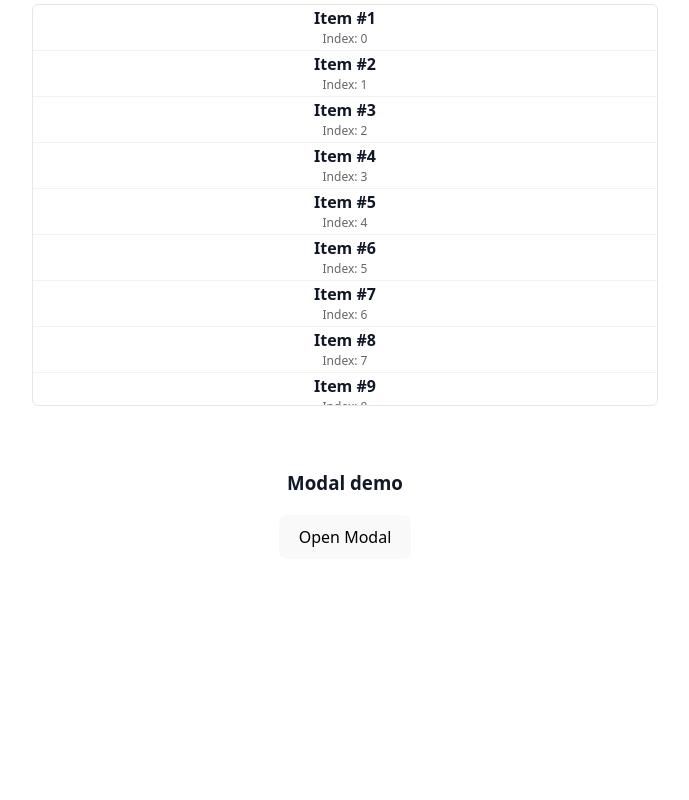
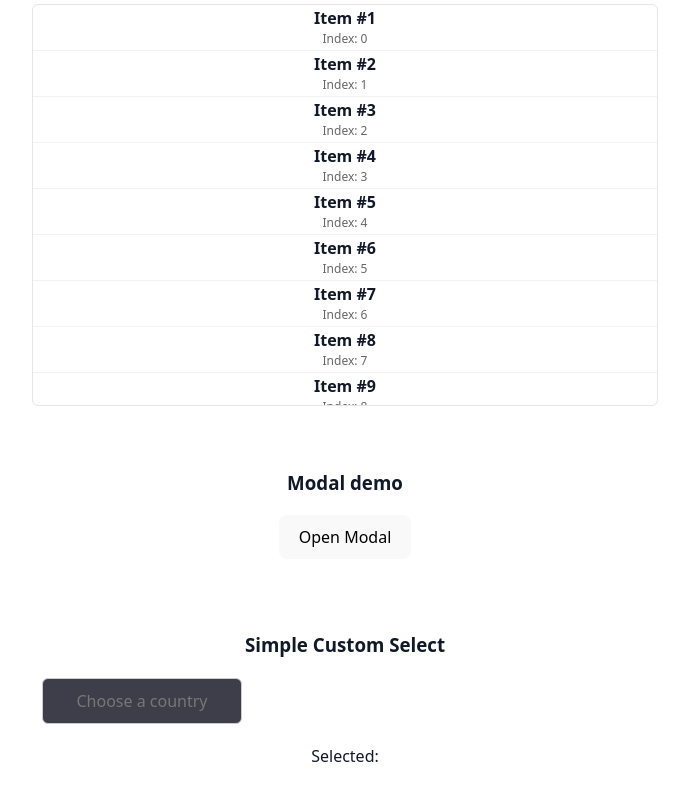
Before and after one commit to Prathm7/react-practice-problems, a React (Vite) app in the folder react-practice/: page / in a window 1280 px wide. Shown: the part 5034-5834 px from the top of the page, without its empty margins (295-984 px from the left). Before the commit the page ends 5649 px from the top, so only its background shows below. Built offline with nearby package versions, Linux system fonts and the light colour scheme.

Commit message:
feat: add P24 – Dropdown / Select Component

```diff
--- a/react-practice/src/App.jsx
+++ b/react-practice/src/App.jsx
@@ -30,6 +30,7 @@ import MultiStepForm from "./problems/P20-multii-step-form/MultiStepForm";
 import ProductTable from "./problems/P21-sortable-and-filterable/ProductTable";
 import VirtualizedListItems from "./problems/P22-virtualized-list/VirtualizedItem";
 import AppModalDemo from "./problems/P23-model-component/AppModalDemo";
+import SimpleSelectDemo from "./problems/P24-dropdown-component/SimpleSelectDemo";
 
 function AppContent() {
   const { theme, toggleTheme } = useContext(ThemeContext);
@@ -105,6 +106,7 @@ export default function App() {
           <ProductTable />
           <VirtualizedListItems />
           <AppModalDemo />
+          <SimpleSelectDemo />
         </AuthProvider>
       </ThemeProvider>
     </ToastProvider>
--- /dev/null
+++ b/react-practice/src/problems/P24-dropdown-component/SimpleSelect.jsx
@@ -0,0 +1,107 @@
+import React, { useEffect, useRef, useState } from "react";
+
+export default function SimpleSelect({
+  options = [],
+  value,
+  onChange,
+  placeholder = "Select...",
+}) {
+  const [open, setOpen] = useState(false);
+  const [highlightIndex, setHighlightIndex] = useState(0);
+  const rootRef = useRef(null);
+
+  const handleSelect = (option) => {
+    onChange?.(option);
+    setOpen(false);
+  };
+
+  useEffect(() => {
+    function handleClickOutside(e) {
+      if (!rootRef.current?.contains(e.target)) {
+        setOpen(false);
+      }
+    }
+    document.addEventListener("mousedown", handleClickOutside);
+    return () => document.removeEventListener("mousedown", handleClickOutside);
+  }, []);
+
+  const handleKeyDown = (e) => {
+    if (!open) {
+      if (e.key === "Enter" || e.key === "ArrowDown") {
+        setOpen(true);
+      }
+      return;
+    }
+
+    switch (e.key) {
+      case "ArrowDown":
+        setHighlightIndex((i) => (i + 1) % options.length);
+        break;
+
+      case "ArrowUp":
+        setHighlightIndex((i) => (i - 1 + options.length) % options.length);
+        break;
+
+      case "Enter":
+        handleSelect(options[highlightIndex]);
+        break;
+
+      case "Escape":
+        setOpen(false);
+        break;
+
+      default:
+        break;
+    }
+  };
+
+  return (
+    <div ref={rootRef} style={{ position: "relative", width: 200 }}>
+      <div
+        tabIndex={0}
+        onClick={() => setOpen((o) => !o)}
+        onKeyDown={handleKeyDown}
+        style={{
+          padding: "10px",
+          border: "1px solid #ccc",
+          borderRadius: 6,
+          background: "rgb(62 62 75)",
+          cursor: "pointer",
+        }}
+      >
+        {value || <span style={{ color: "#777" }}>{placeholder}</span>}
+      </div>
+
+      {open && (
+        <div
+          style={{
+            position: "absolute",
+            top: "100%",
+            width: "100%",
+            background: "rgb(62 62 75)",
+            border: "1px solid #ccc",
+            borderRadius: 6,
+            marginTop: 4,
+            zIndex: 999,
+          }}
+        >
+          {options.map((opt, i) => (
+            <div
+              key={opt}
+              onMouseEnter={() => setHighlightIndex(i)}
+              onClick={() => handleSelect(opt)}
+              style={{
+                padding: "8px 10px",
+                background:
+                  i === highlightIndex ? "rgb(83 83 92)" : "rgb(62 62 75)",
+                cursor: "pointer",
+              }}
+            >
+              {opt}
+            </div>
+          ))}
+        </div>
+      )}
+    </div>
+  );
+}
--- /dev/null
+++ b/react-practice/src/problems/P24-dropdown-component/SimpleSelectDemo.jsx
@@ -0,0 +1,23 @@
+import React, { useState } from "react";
+import SimpleSelect from "./SimpleSelect";
+
+export default function SimpleSelectDemo() {
+  const [country, setCountry] = useState("");
+
+  return (
+    <div style={{ padding: 30 }}>
+      <h3>Simple Custom Select</h3>
+
+      <SimpleSelect
+        options={["India", "USA", "UK", "Germany", "Australia"]}
+        value={country}
+        onChange={setCountry}
+        placeholder="Choose a country"
+      />
+
+      <p style={{ marginTop: 20 }}>
+        Selected: <strong>{country}</strong>
+      </p>
+    </div>
+  );
+}
```
